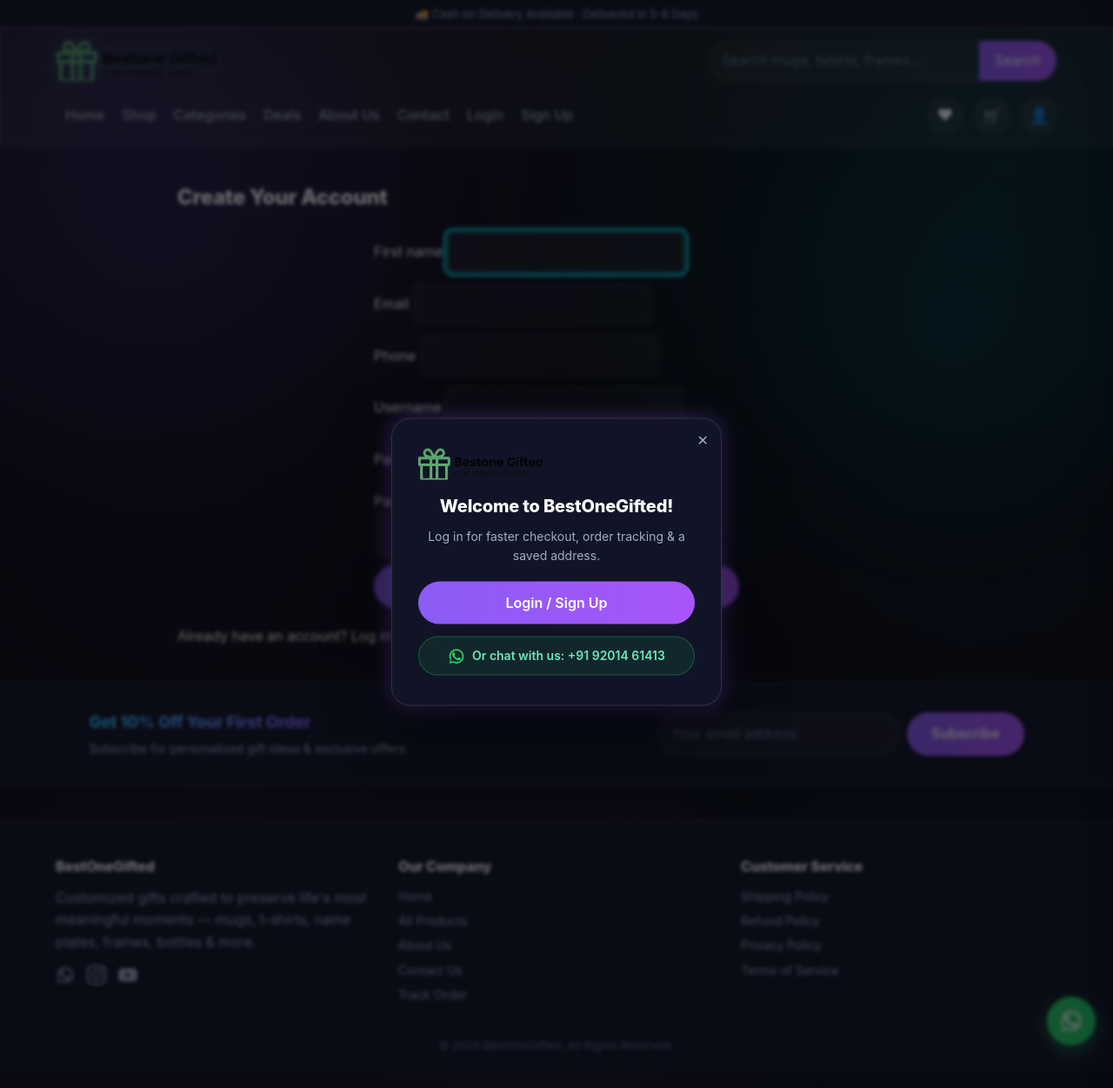
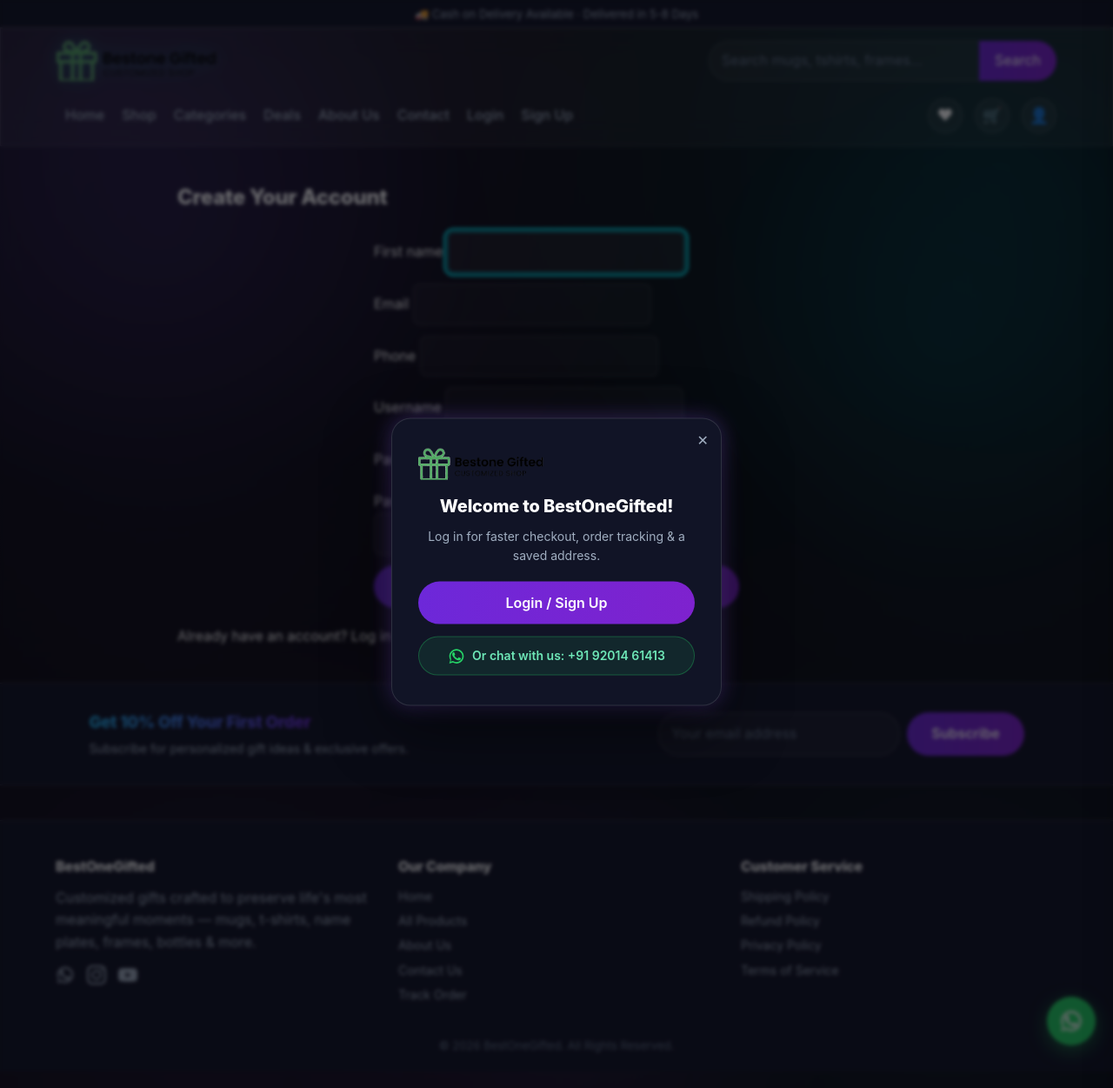
Before and after one commit to AbhishekMishra19k/BestOneGifted, a Django app: page /accounts/signup/ in a window 1280 px wide. Shown: the top 1251 px of the page at 87% size. Run offline with Django 5.2, Linux system fonts and the light colour scheme.

Commit message:
Fix WCAG AA contrast on primary CTA buttons

```diff
--- a/static/css/style.css
+++ b/static/css/style.css
@@ -20,8 +20,8 @@
     /* Accents */
     --cyan: #00F2FE;
     --blue: #4FACFE;
-    --violet: #8B5CF6;
-    --purple: #A855F7;
+    --violet: #6D28D9;
+    --purple: #7E22CE;
     --green: #10B981;
     --green-light: #34D399;
     --green-dark: #0d9488;
```
